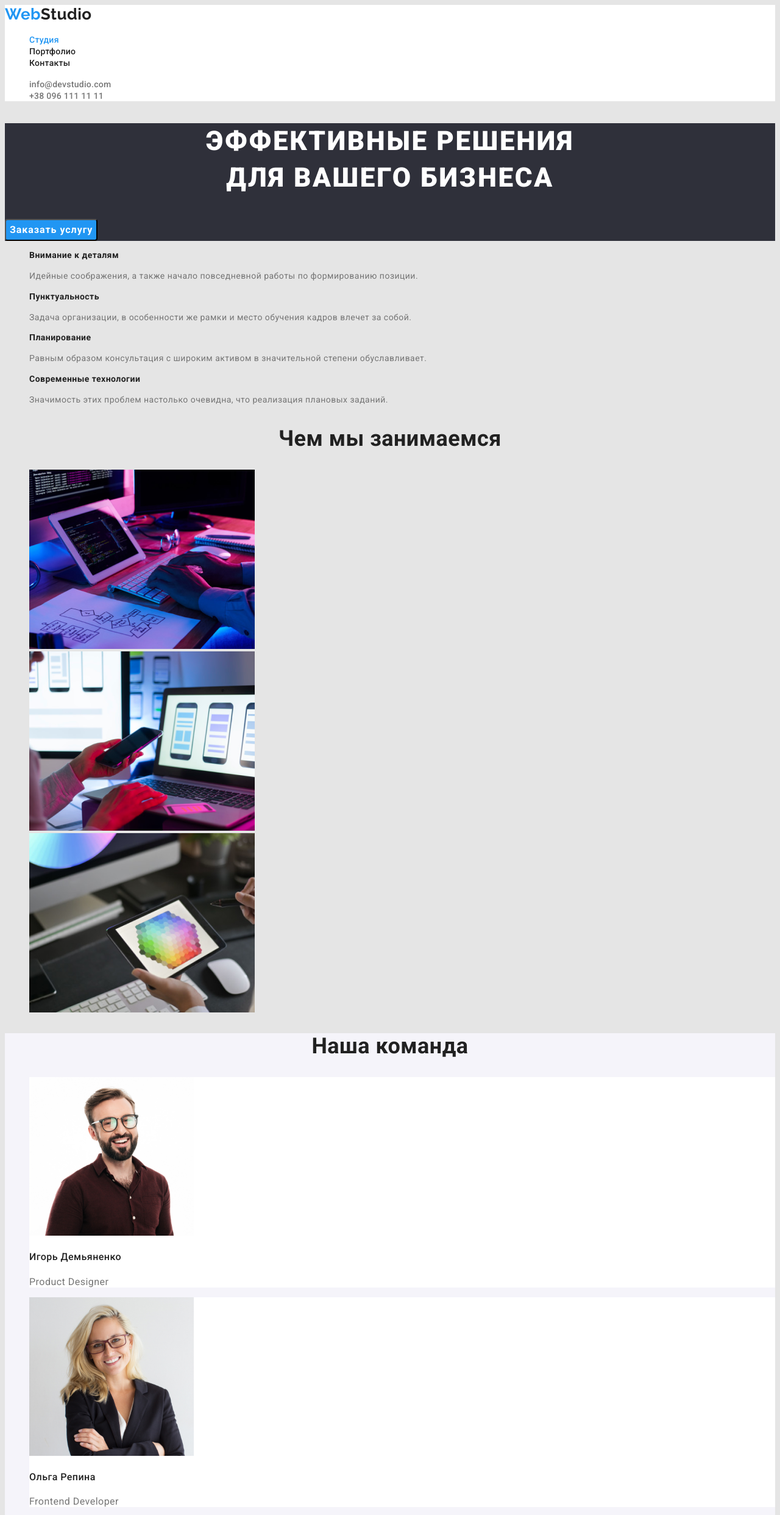
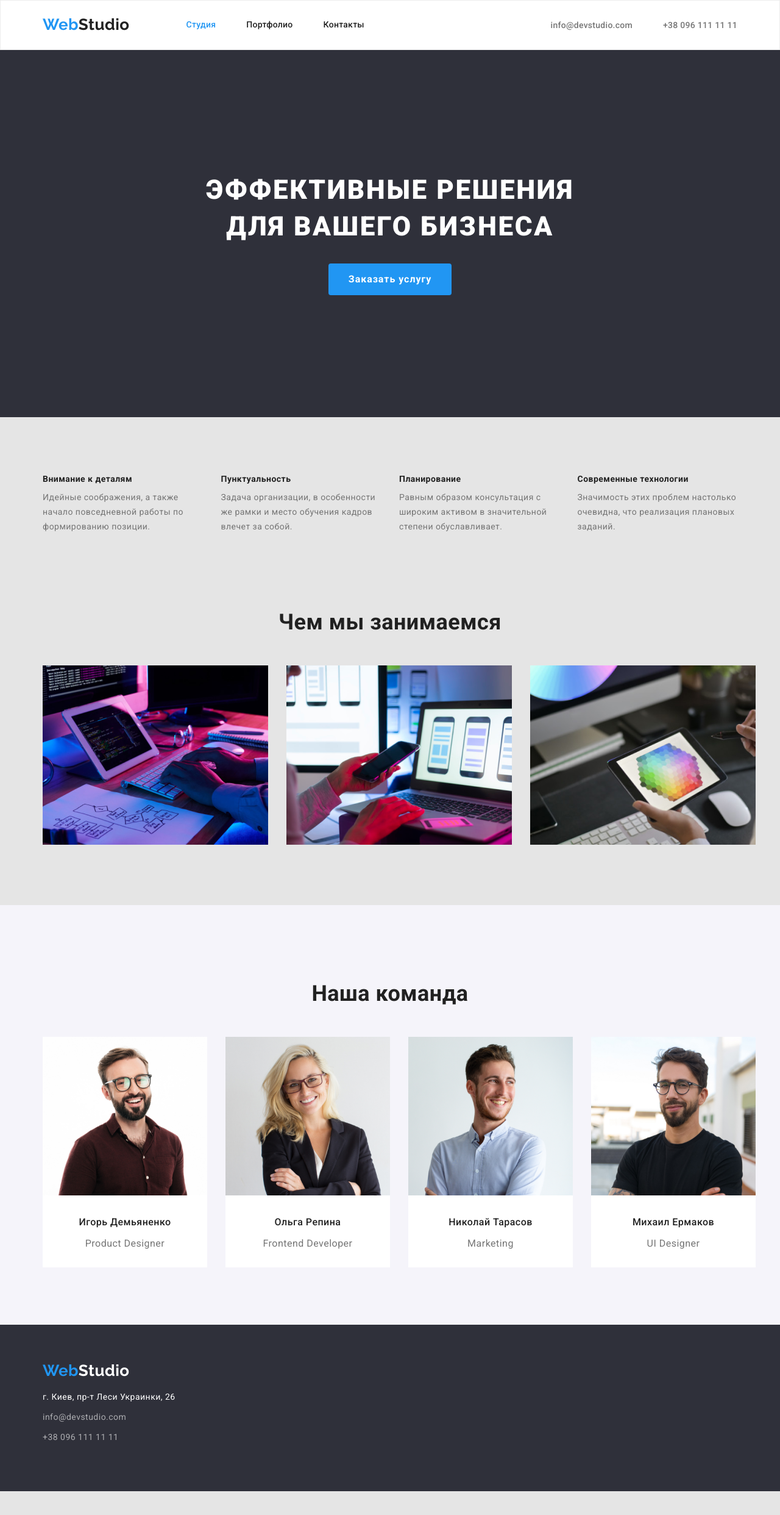
Before and after one commit to Kateryna-Tashkin/goit-markup-hw-02, a plain HTML site: page index.html in a window 1280 px wide. Shown: the top 2484 px of the page at 61% size. After the commit the page ends 2445 px from the top, so only its background shows below. Drawn offline with nearby package versions, Linux system fonts and the light colour scheme.

Commit message:
Добавлены стили геометрии

```diff
--- a/css/styles.css
+++ b/css/styles.css
@@ -21,6 +21,15 @@
   --bg-box: #ffffff;
 }
 
+html {
+  box-sizing: border-box;
+}
+*,
+*::before,
+*::after {
+  box-sizing: inherit;
+}
+
 .body {
   color: var(--primary-text-color);
   background: var(--bg-primary);
@@ -28,13 +37,34 @@
   font-family: Roboto, sans-serif;
   font-weight: 700;
   letter-spacing: 0.03em;
+
+  margin: 0;
 }
 .page-header {
   text-decoration-color: none;
   background: var(--bg-header);
+  border: 1px solid #ececec;
+
+  margin: 0px;
+  padding: 0px;
+}
+
+.container {
+  width: 1170px;
+  padding-left: 15px;
+  padding-right: 15px;
+  margin-left: auto;
+  margin-right: auto;
 }
 .list {
   list-style: none;
+
+  margin: 0;
+  padding: 0;
+}
+.main-nav {
+  display: flex;
+  align-items: center;
 }
 .link-logo {
   color: var(--primary-text-color);
@@ -43,6 +73,10 @@
   font-family: Raleway, sans-serif;
   font-size: 26px;
   line-height: 1.19;
+
+  margin-right: 93px;
+  padding-top: 24px;
+  padding-bottom: 25px;
 }
 .link-logo:hover,
 .link-logo:focus {
@@ -68,6 +102,21 @@
   font-size: 14px;
   line-height: 1.14;
   letter-spacing: 0.02em;
+
+  display: block;
+  padding-top: 32px;
+  padding-bottom: 32px;
+}
+.navigation-list {
+  margin-right: 50px;
+  padding: 0px;
+}
+.navigation-list:last-child {
+  margin-right: 0px;
+}
+
+.site-nav {
+  display: flex;
 }
 .site-nav .current {
   color: var(--accent-color);
@@ -75,6 +124,16 @@
 .site-nav a:hover,
 .site-nav a:focus {
   color: var(--accent-color);
+}
+.auth-nav {
+  display: flex;
+  margin-left: auto;
+}
+.list-contacts {
+  display: block;
+}
+.auth-nav .list-contacts + .list-contacts {
+  margin-left: 50px;
 }
 
 .auth-nav a {
@@ -85,6 +144,9 @@
   font-size: 14px;
   line-height: 1.14;
   letter-spacing: 0.02em;
+
+  padding-top: 32px;
+  padding-bottom: 32px;
 }
 .auth-nav a:hover,
 .auth-nav a:focus {
@@ -93,6 +155,10 @@
 
 .hero {
   background: var(--bg-hero-footer);
+  text-align: center;
+
+  padding-top: 200px;
+  padding-bottom: 200px;
 }
 .hero-title {
   color: var(--secondary-accent-color);
@@ -103,11 +169,26 @@
   text-align: center;
   letter-spacing: 0.06em;
   text-transform: uppercase;
+
+  margin-top: 0;
+  margin-bottom: 30px;
+  padding-left: 0px;
+  padding-right: 0px;
 }
+
 .hero-button {
+  display: inline-block;
   color: var(--secondary-accent-color);
   background: var(--accent-color);
   border-radius: 4px;
+  padding-left: 32px;
+  padding-right: 32px;
+  padding-top: 10px;
+  padding-bottom: 10px;
+
+  min-width: 136px;
+  border: 1px solid transparent;
+  cursor: pointer;
 
   font-family: inherit;
   font-weight: 700;
@@ -116,9 +197,26 @@
   text-align: center;
   letter-spacing: 0.06em;
 }
+
+.section {
+  padding-top: 94px;
+  margin-bottom: 0px;
+}
+.benefits {
+  display: flex;
+}
+.list-box-first {
+  width: 270px;
+}
+.list-box-first + .list-box-first {
+  margin: 0px 0px 0px 30px;
+  padding: 0px;
+}
 .section-title {
   font-size: 14px;
   line-height: 1.14;
+  margin: 0px 0px 10px 0px;
+  padding: 0px;
 }
 .section-text {
   color: var(--secondary-text-color);
@@ -126,19 +224,56 @@
   font-weight: 400;
   font-size: 14px;
   line-height: 1.71;
+  margin: 0px;
+  padding: 0px;
 }
 .section-main-title {
   font-size: 36px;
   line-height: 1.17;
   text-align: center;
+
+  margin-bottom: 50px;
+  padding: 0px;
 }
+
+.images-work {
+  display: flex;
+}
+.list-box-secondary + .list-box-secondary {
+  margin: 0px 0px 0px 30px;
+  padding: 0px;
+}
+.pading {
+  padding-bottom: 94px;
+}
+
 .section-team {
   background: var(--bg-secondary);
+
+  margin: 0px;
+  padding-top: 94px;
+  padding-bottom: 94px;
 }
+
+.team-boxes {
+  display: flex;
+}
+.team-items {
+  width: 270px;
+  text-align: center;
+}
+.team-items + .team-items {
+  margin: 0px 0px 0px 30px;
+}
+
 .team-name {
   font-weight: 500;
   font-size: 16px;
   line-height: 1.19;
+
+  margin-top: 30px;
+  margin-bottom: 10px;
+  padding: 0px;
 }
 .section-text-profession {
   color: var(--secondary-text-color);
@@ -146,6 +281,9 @@
   font-weight: 400;
   font-size: 16px;
   line-height: 1.19;
+
+  margin-bottom: 30px;
+  padding: 0px;
 }
 .page-footer {
   background: var(--bg-hero-footer);
@@ -157,10 +295,25 @@
   font-family: Raleway, sans-serif;
   font-size: 26px;
   line-height: 1.19;
+
+  margin-bottom: 20px;
 }
 .logo-footer:hover,
 .logo-footer:focus {
   color: var(--accent-color);
+}
+.adress-ul {
+  list-style: none;
+  text-decoration: none;
+
+  margin-left: 0px;
+  padding-left: 0px;
+}
+.adress-items {
+  margin-bottom: 9px;
+}
+.adress-items:last-child {
+  margin-bottom: 0px;
 }
 .address {
   color: var(--secondary-accent-color);
@@ -170,6 +323,9 @@
   font-weight: 400;
   font-size: 14px;
   line-height: 1.71;
+
+  margin: 0px;
+  padding: 0px;
 }
 .address-auth {
   color: var(--contacts-text-footer);
@@ -180,32 +336,99 @@
   font-size: 14px;
   line-height: 1.71;
 }
+.footer-adress {
+  padding-top: 60px;
+  padding-bottom: 60px;
+}
+
+.hidden-title {
+  display: none;
+}
+.button-list {
+  display: flex;
+  justify-content: center;
+}
+.section-button {
+  padding-top: 94px;
+  padding-bottom: 50px;
+}
 .switch-button {
   background: var(--bg-secondary);
   border-radius: 4px;
+  border: 1px solid transparent;
 
   font-family: inherit;
   font-weight: 500;
   font-size: 16px;
   line-height: 1.63;
   text-align: center;
+
+  padding: 6px 22px 6px 22px;
+  cursor: pointer;
+}
+.list-our-button + .list-our-button {
+  margin-left: 8px;
 }
 .switch-button:hover,
 .switch-button:focus {
   background: var(--accent-color);
 }
+
+.all-portfolio-list {
+  display: flex;
+  flex-wrap: wrap;
+}
+
 .box {
   background: var(--bg-box);
+
+  margin: 0px;
+  padding: 0px;
 }
+.box a {
+  margin: 0px;
+  padding: 0px;
+}
+
+.portfolio-card {
+  width: 370px;
+  margin-right: 30px;
+  margin-bottom: 30px;
+}
+.portfolio-card:nth-child(3) {
+  margin-right: -30px;
+}
+.portfolio-card:nth-child(6) {
+  margin-right: -30px;
+}
+.portfolio-card:nth-child(9) {
+  margin-right: -30px;
+}
+.portfolio-card:nth-last-child(-n + 3) {
+  margin-bottom: 0px;
+}
+
+.section-cards {
+  margin: 0px;
+  padding-top: 0px;
+  padding-bottom: 94px;
+}
+
 .portfolio-link {
   color: var(--primary-text-color);
   background: var(--bg-box);
   text-decoration: none;
+
+  margin: 0px;
+  padding: 0px;
 }
 .portfolio-name {
   font-size: 18px;
   line-height: 2;
   letter-spacing: 0.06em;
+
+  margin: 20px 24px 4px 24px;
+  padding: 0px;
 }
 .section-text-type {
   color: var(--secondary-text-color);
@@ -213,4 +436,7 @@
   font-weight: 400;
   font-size: 16px;
   line-height: 1.89;
+
+  margin: 4px 24px 20px 24px;
+  padding: 0px;
 }
--- a/index.html
+++ b/index.html
@@ -5,100 +5,114 @@
     <meta charset="UTF-8">
     <meta name="viewport" content="width=device-width, initial-scale=1.0">
     <title>Document</title>
+    <link href="https://fonts.googleapis.com/css2?family=Raleway:wght@700&family=Roboto:wght@400;500;700;900&display=swap" rel="stylesheet">
+    <link rel="stylesheet" href="https://cdnjs.cloudflare.com/ajax/libs/modern-normalize/1.0.0/modern-normalize.min.css">
     <link rel="stylesheet" href="./css/styles.css">
-    <link href="https://fonts.googleapis.com/css2?family=Raleway:wght@700&family=Roboto:wght@400;500;700;900&display=swap" rel="stylesheet">
-
 </head>
 
 <body class="body">
     <!--шапка сайта-->
     <header class="page-header">
-        <nav>
+        <div class="container main-nav">
+        <nav class="main-nav">
             <a class="link-logo" href="./index.html"> <span class="logo-web">Web</span>Studio
             </a>
 
             <ul class="site-nav list">
-                <li> <a href="./index.html" class="current">Студия</a></li>
-                <li> <a href="./portfolio.html">Портфолио</a></li>
-                <li> <a href="">Контакты</a></li>
+                <li class="navigation-list"> <a href="./index.html" class="current">Студия</a></li>
+                <li class="navigation-list"> <a href="./portfolio.html">Портфолио</a></li>
+                <li class="navigation-list"> <a href="">Контакты</a></li>
             </ul>
         </nav>
 
         <ul class="auth-nav list">
-            <li> <a href="mailto:info@devstudio.com">info@devstudio.com</a></li>
-            <li> <a href="">+38 096 111 11 11</a></li>
+            <li class="list-contacts"> <a href="mailto:info@devstudio.com">info@devstudio.com</a></li>
+            <li class="list-contacts"> <a href="tel:+380961111111">+38 096 111 11 11</a></li>
         </ul>
+        </div>
     </header>
     <main>
         <!--Герой-->
         <section class="hero">
+            <div class="container">
             <h1 class="hero-title">Эффективные решения<br>для вашего бизнеса</h1>
             <button class="hero-button" type="button">Заказать услугу</button>
+            </div>
         </section>
         <!--Чем занимается компания-->
         <section class="section">
-            <ul class="list">
-                <li>
+            <div class="container">
+             <ul class="list benefits">
+                <li class="list-box-first">
                     <h3 class="section-title">Внимание к деталям</h3>
                     <p class="section-text">Идейные соображения, а также начало повседневной работы по формированию позиции.</p>
                 </li>
-                <li>
+                <li class="list-box-first">
                     <h3 class="section-title">Пунктуальность</h3>
                     <p class="section-text">Задача организации, в особенности же рамки и место обучения кадров влечет за собой.</p>
                 </li>
-                <li>
+                <li class="list-box-first">
                     <h3 class="section-title">Планирование</h3>
                     <p class="section-text">Равным образом консультация с широким активом в значительной степени обуславливает.</p>
                 </li>
-                <li>
+                <li class="list-box-first">
                     <h3 class="section-title">Современные технологии</h3>
                     <p class="section-text">Значимость этих проблем настолько очевидна, что реализация плановых заданий.</p>
                 </li>
             </ul>
+            </div>
         </section>
         <!--Сотрудники за работой-->
-        <section class="section">
+        <section class="section pading">
+            <div class="container">
             <h2 class="section-main-title">Чем мы занимаемся</h2>
-            <ul class="list">
-                <li> <img src="./image/img1.png" alt="сотрудник работает за компьютером" width="370"></li>
-                <li> <img src="./image/img2.png" alt="сотрудник работает с контактами" width="370"></li>
-                <li> <img src="./image/img3.png" alt="сотрудник работает с цветовой палитрой" width="370"></li>
+            <ul class="list images-work">
+                <li class="list-box-secondary"> <img src="./image/img1.png" alt="сотрудник работает за компьютером" width="370"></li>
+                <li class="list-box-secondary"> <img src="./image/img2.png" alt="сотрудник работает с контактами" width="370"></li>
+                <li class="list-box-secondary"> <img src="./image/img3.png" alt="сотрудник работает с цветовой палитрой" width="370"></li>
             </ul>
+            </div>
         </section>
         <!--Команда компании-->
         <section class="section-team">
+            <div class="container">
             <h2 class="section-main-title">Наша команда</h2>
-            <ul class="list">
-                <li class="box"> <img src="./image/img4.jpg" alt="фото Игоря Демьяненко" width="270">
+            <ul class="list team-boxes">
+                <li class="box team-items"> <img src="./image/img4.jpg" alt="фото Игоря Демьяненко" width="270">
                     <h4 class="team-name">Игорь Демьяненко</h4>
                     <p class="section-text-profession">Product Designer</p>
                 </li>
-                <li class="box"> <img src="./image/img5.jpg" alt="фото Ольги Репиной" width="270">
+                <li class="box team-items"> <img src="./image/img5.jpg" alt="фото Ольги Репиной" width="270">
                     <h4 class="team-name">Ольга Репина</h4>
                     <p class="section-text-profession">Frontend Developer</p>
                 </li>
-                <li class="box"><img src="./image/img6.jpg" alt="фото Николая Тарасова" width="270">
+                <li class="box team-items"><img src="./image/img6.jpg" alt="фото Николая Тарасова" width="270">
                     <h4 class="team-name">Николай Тарасов</h4>
                     <p class="section-text-profession">Marketing</p>
                 </li>
-                <li class="box"><img src="./image/img7.jpg" alt="фото Михаила Ермакова" width="270">
+                <li class="box team-items"><img src="./image/img7.jpg" alt="фото Михаила Ермакова" width="270">
                     <h4 class="team-name">Михаил Ермаков</h4>
                     <p class="section-text-profession">UI Designer</p>
                 </li>
             </ul>
+            </div>
 
         </section>
     </main>
     <!--Футер-->
     <footer class="page-footer">
+        <div class="container footer-adress">
         <a class="logo-footer" href="./index.html">
             <span class="logo-web">Web</span>Studio
         </a>
         <address>
-            <a class="address" href="">г. Киев, пр-т Леси Украинки, 26</a>
-            <a class="address-auth" href="mailto:info@devstudio.com">info@devstudio.com</a>
-            <a class="address-auth" href="">+38 096 111 11 11</a>
+            <ul class="adress-ul">
+            <li class="adress-items"><a class="address" href="https://goo.gl/maps/zpj7TdcQ5fywLmtB6" target="_blank">г. Киев, пр-т Леси Украинки, 26</a></li>
+            <li class="adress-items"><a class="address-auth" href="mailto:info@devstudio.com">info@devstudio.com</a></li>
+            <li class="adress-items"><a class="address-auth" href="tel:+380961111111">+38 096 111 11 11</a></li>
+            </ul>
         </address>
+        </div>
     </footer>
 </body>
 
```
Also changed, not shown: portfolio.html (+43 -32 lines).
